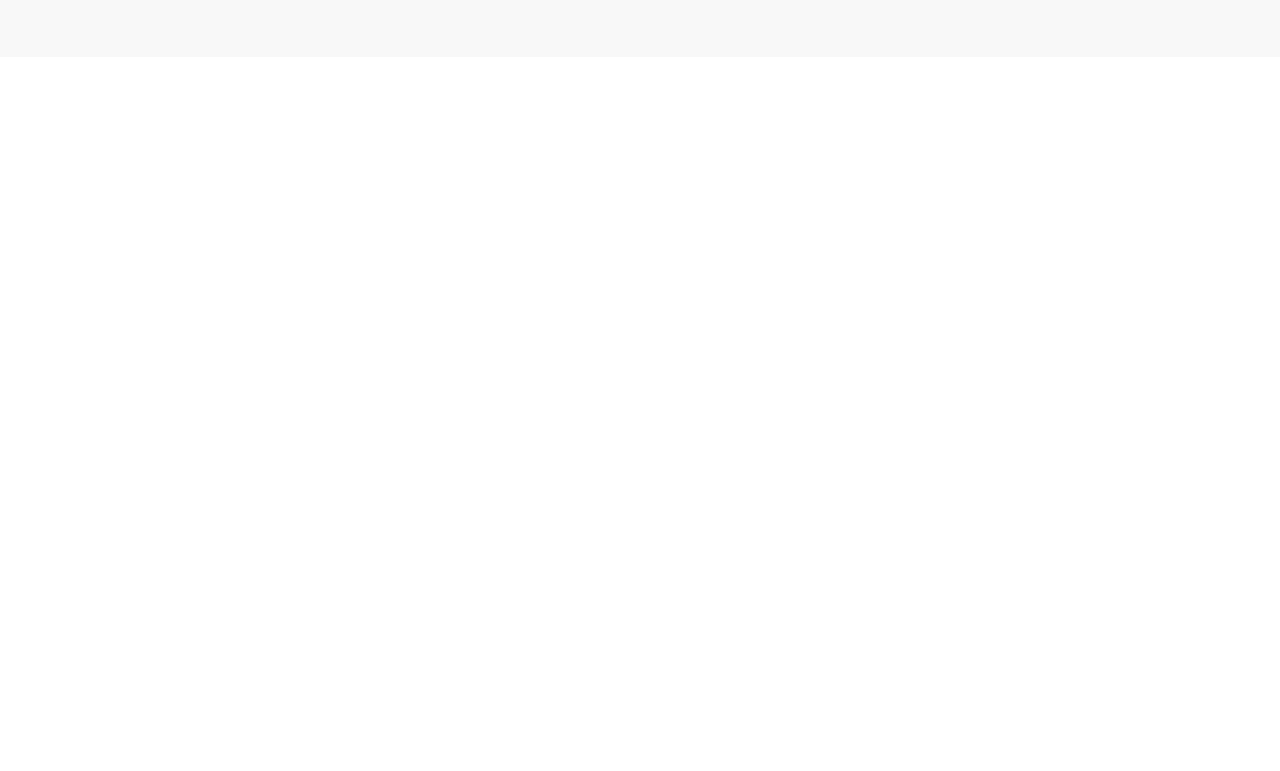
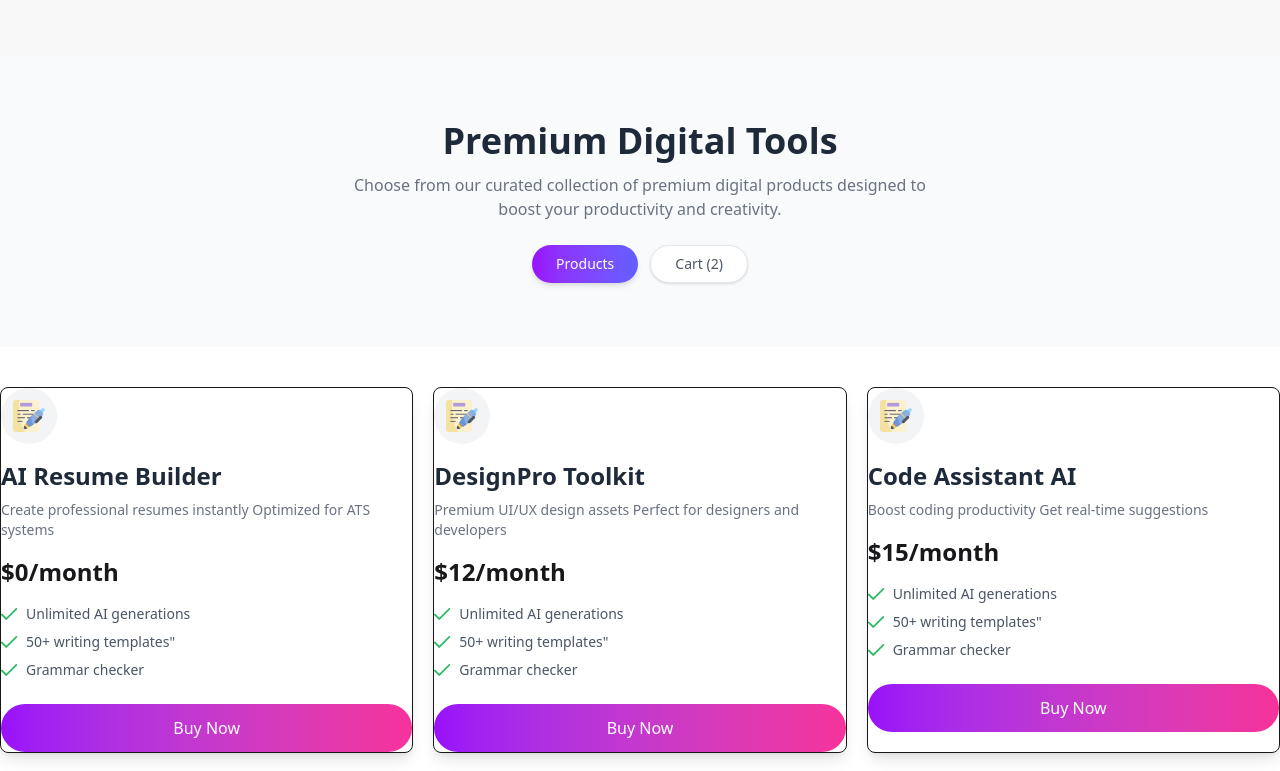
Before and after one commit to rifat-sultana/Assignment-06-DigiTools, a React (Vite) app: page / in a window 1280 px wide. Shown: the part 860-1631 px from the top of the page. Before the commit the page ends 917 px from the top, so only its background shows below. Built offline with nearby package versions, Linux system fonts and the light colour scheme.

Commit message:
Product features shown here

```diff
--- a/src/App.jsx
+++ b/src/App.jsx
@@ -1,8 +1,21 @@
 
 import './App.css'
 import Herosection from './Components/Herosection/Herosection'
-import Navbar from "./Components/Navbar"
-// import StatsSection from "./Components/Statsection/Statsection";
+import Navbar from "./Components/Navbar/Navbar"
+import ToolsData from "./Components/ToolsData/ToolsData"
+// import StepsSelection from "./Components/StepsSelection/StepsSelection"
+
+const getToolsData = async () =>{
+  const res = await fetch("/DigitalTools.json")
+  return res.json();
+}
+
+
+
+const dataPromise = getToolsData()
+
+
+
 
 
 function App() {
@@ -15,9 +28,9 @@ function App() {
 
       {/* <Statsection /> */}
 
+    <ToolsData dataPromise = {dataPromise} />
 
-
-
+    {/* <StepsSelection /> */}
 
     </>
   )
--- a/src/Components/Navbar.jsx
+++ b/src/Components/Navbar/Navbar.jsx
@@ -1,5 +1,5 @@
 
-import IconImg from "../assets/assets/products/Icon (Stroke).png"
+import IconImg from "../../assets/assets/products/Icon.png"
 
 
 const Navbar = () => {
--- /dev/null
+++ b/src/Components/StepsSelection/StepsSelection.jsx
@@ -0,0 +1,48 @@
+// import React from 'react';
+
+// const StepsSection = () => {
+//   return (
+//     <section className="py-20 px-5 bg-white text-center">
+//       {/* Header Section */}
+//       <div className="mb-16">
+//         <h2 className="text-4xl md:text-5xl font-bold text-[#111827] mb-4">
+//           Get Started In 3 Steps
+//         </h2>
+//         <p className="text-gray-500 text-lg">
+//           Start using premium digital tools in minutes, not hours.
+//         </p>
+//       </div>
+
+//       {/* Cards Container */}
+//       <div className="max-w-6xl mx-auto grid grid-cols-1 md:grid-cols-3 gap-8">
+//         {steps.map((step) => (
+//           <div
+//             key={step.id}
+//             className="relative p-10 border border-gray-100 rounded-2xl shadow-sm hover:shadow-md transition-shadow bg-white flex flex-col items-center"
+//           >
+//             {/* Step Number Badge */}
+//             <span className="absolute top-4 right-4 bg-[#7C3AED] text-white text-xs font-bold px-2 py-1 rounded-full">
+//               {step.id}
+//             </span>
+
+//             {/* Icon Circle */}
+//             <div className="w-20 h-20 bg-[#F5F3FF] rounded-full flex items-center justify-center mb-6 text-3xl text-[#7C3AED]">
+//                {/* এখানে আপনার আইকন বসবে */}
+//                {step.icon}
+//             </div>
+
+//             {/* Content */}
+//             <h3 className="text-2xl font-bold text-[#111827] mb-3">
+//               {step.title}
+//             </h3>
+//             <p className="text-gray-500 leading-relaxed text-sm">
+//               {step.desc}
+//             </p>
+//           </div>
+//         ))}
+//       </div>
+//     </section>
+//   );
+// };
+
+// export default StepsSection;
--- /dev/null
+++ b/src/Components/ToolsData/ToolsData.jsx
@@ -0,0 +1,100 @@
+import React from 'react';
+import { use } from "react";
+import Check from "../../assets/assets/products/Check.png"
+import WritingImg from "../../assets/assets/products/writing_2327400 1.png"
+
+const ToolsData = ({dataPromise}) => {
+const toolsData = use(dataPromise)
+console.log(toolsData)
+
+
+  return (
+    <div>
+      <div>
+      <section className="bg-gray-50 py-16 text-center">
+
+      <h2 className="text-3xl md:text-4xl font-bold text-gray-800">
+        Premium Digital Tools
+      </h2>
+
+      <p className="text-gray-500 mt-3 max-w-xl mx-auto text-sm md:text-base">
+        Choose from our curated collection of premium digital products designed
+        to boost your productivity and creativity.
+      </p>
+
+      <div className="mt-6 flex justify-center gap-3">
+        <button className="bg-gradient-to-r from-purple-600 to-indigo-500 text-white px-6 py-2 rounded-full text-sm shadow-md">
+          Products
+        </button>
+
+        <button className="bg-white border border-gray-200 text-gray-600 px-6 py-2 rounded-full text-sm shadow-sm">
+          Cart (2)
+        </button>
+      </div>
+
+    </section>
+      </div>
+
+    <div className="grid md:grid-cols-2 lg:grid-cols-3 gap-5 mt-10">
+      {toolsData.map(toolsData => <div key={toolsData.id} className=' shadow-lg rounded-lg border'>
+
+        <div>
+          <span className="absolute top-4 right-4 bg-orange-100 text-orange-500 text-xs px-3 py-1 rounded-full">
+        Best Seller
+      </span>
+      </div>
+
+        <div className="w-14 h-14 rounded-full bg-gray-100 flex items-center justify-center mb-4">
+          <img
+          src={WritingImg }
+          alt="icon"
+          className="w-8"
+        />
+           </div>
+
+
+        <div>
+        <h3 className='text-2xl font-semibold text-gray-800'> {toolsData.name}</h3>
+        <p className='text-gray-500 text-sm mt-2'> { toolsData.description} </p>
+        </div>
+
+        <div className=" text-2xl font-bold mt-4  "> ${toolsData.price}/month </div>
+
+        {/* features */}
+        <div>
+           <ul className="mt-4 space-y-2 text-sm text-gray-600">
+            <li className="flex items-center gap-2">
+          <img size={16} className="text-green-500" src={Check} alt="Check"/>
+          Unlimited AI generations
+        </li>
+
+            <li className="flex items-center gap-2">
+          <img size={16} className= "text-green-500" src={Check} alt="Check" />
+          50+ writing templates"
+        </li>
+
+
+            <li className="flex items-center gap-2">
+          <img size={16} className="text-green-500" src={Check} alt="Check" />
+          Grammar checker
+        </li>
+
+           </ul>
+
+        </div>
+
+        <button className="mt-6 w-full block py-3 rounded-full text-white font-medium bg-gradient-to-r from-purple-600 to-pink-500">
+          Buy Now
+        </button>
+
+      </div>)}
+
+    </div>
+
+
+
+    </div>
+  );
+};
+
+export default ToolsData;
```
Also changed, not shown: src/Components/Herosection/Herosection.jsx (+6 -5 lines), src/Components/Statsection/Statsection.jsx (deleted, +0 -11 lines), src/assets/assets/products/Check.png (added), src/assets/assets/products/Icon.png (renamed from src/assets/assets/products/Icon (Stroke).png).
